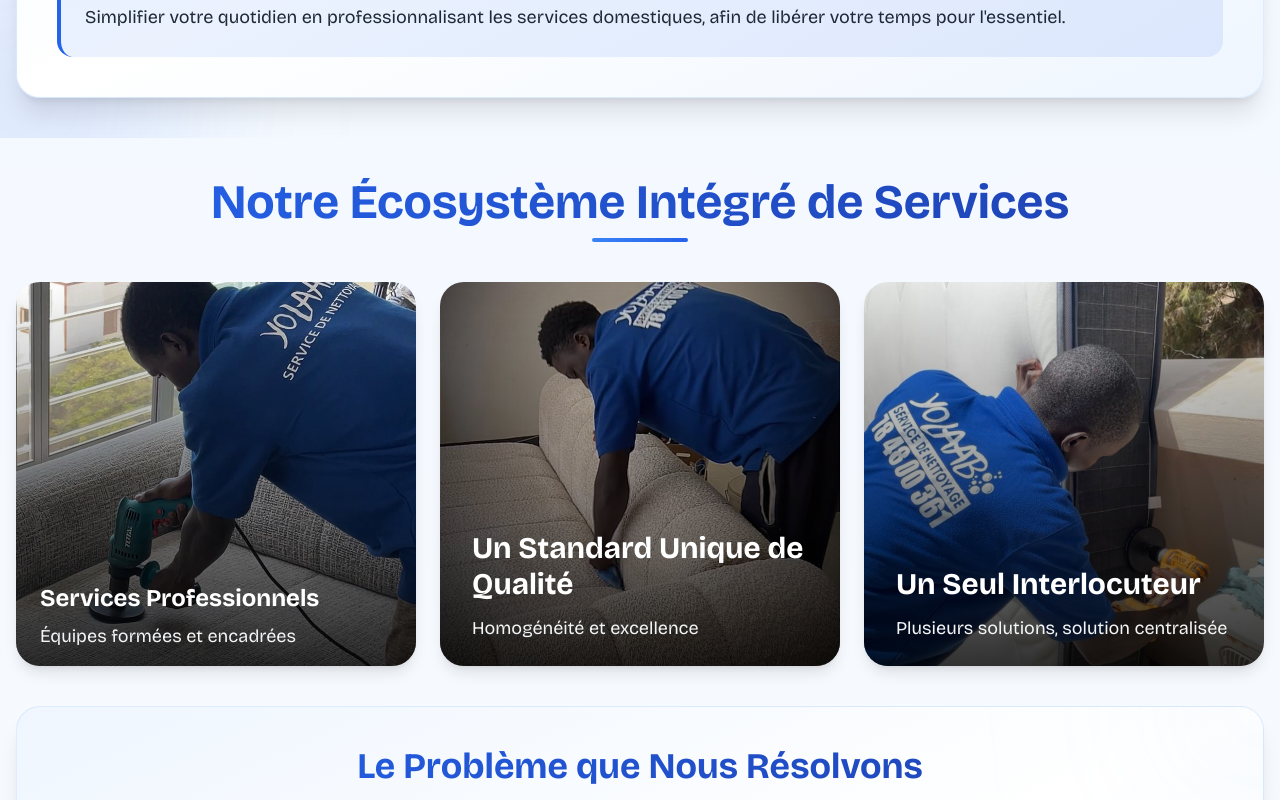
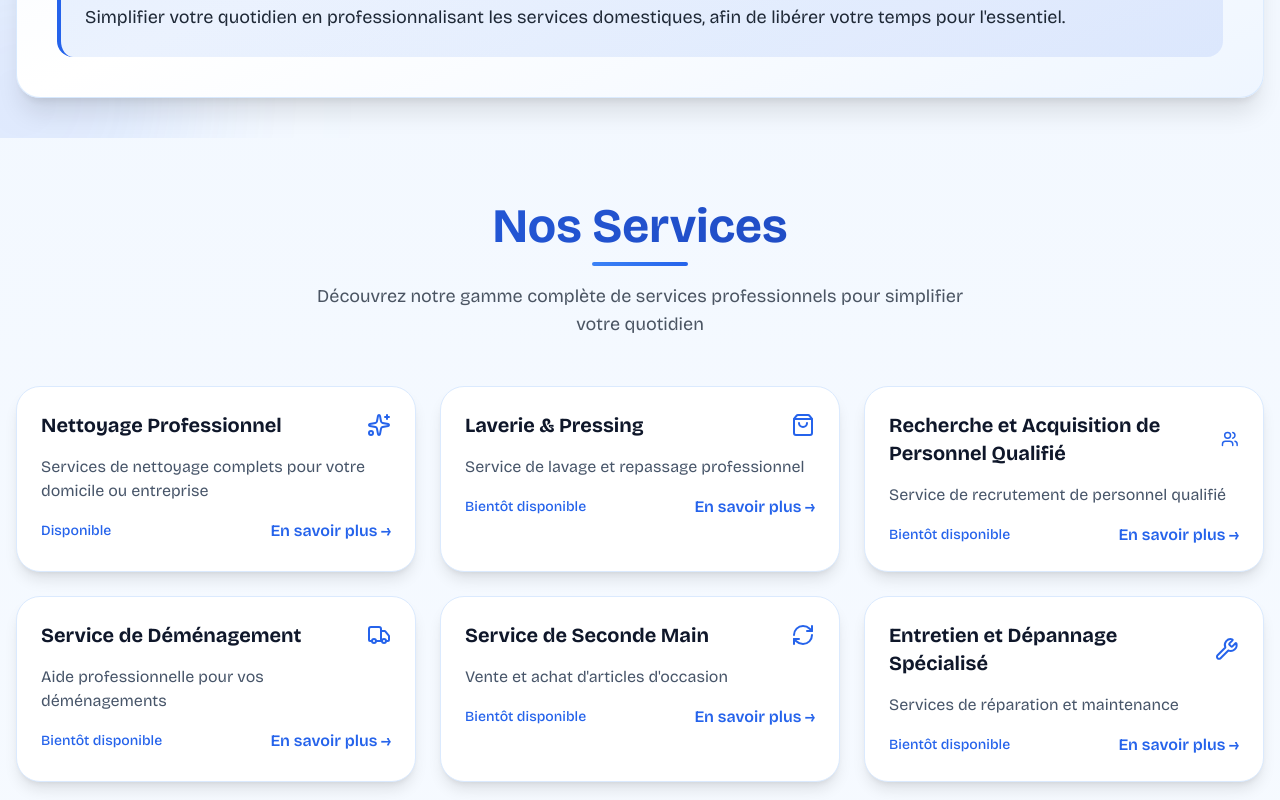
Before and after one commit to hamidouly0020/Yolaab, a Nuxt app in the folder Frontend/: page /home in a window 1280 px wide. Shown: the part 1180-1980 px from the top of the page. Built offline with nearby package versions, Linux system fonts and the light colour scheme.

Commit message:
Add services presentation section to home page

```diff
--- a/Frontend/pages/home.vue
+++ b/Frontend/pages/home.vue
@@ -41,14 +41,77 @@
           <p class="text-lg md:text-xl mb-8 text-white/90">
             Libérer votre temps pour l'essentiel
           </p>
-          <NuxtLink
-            to="/reservation"
+          <button
+            @click="openServicesModal"
             class="inline-block bg-white text-blue-600 px-12 py-5 rounded-full hover:bg-blue-50 transition-all transform hover:scale-105 shadow-lg font-bold pulse-cta"
           >
             <span class="flex items-center gap-3">
               <Calendar size="20" />
-              <span class="text-xl">RÉSERVER MAINTENANT</span>
+              <span class="text-xl">CHOISIR UN SERVICE</span>
             </span>
+          </button>
+        </div>
+      </div>
+    </div>
+
+    <!-- Services Modal -->
+    <div v-if="showServiceModal" class="fixed inset-0 z-50 flex items-center justify-center bg-black/40 p-4">
+      <div class="bg-white rounded-3xl shadow-2xl max-w-4xl w-full max-h-[90vh] overflow-hidden">
+        <div class="flex flex-col md:flex-row items-start md:items-center justify-between gap-4 p-6 border-b border-slate-200">
+          <div>
+            <h2 class="text-3xl font-bold text-slate-900">Choisissez un service</h2>
+            <p class="text-slate-600 mt-2">Cliquez sur le service dont vous avez besoin.</p>
+          </div>
+          <button
+            @click="closeServiceModal"
+            class="rounded-full border border-slate-200 px-4 py-2 text-slate-600 hover:bg-slate-100"
+          >
+            Fermer
+          </button>
+        </div>
+
+        <div class="grid grid-cols-1 md:grid-cols-2 gap-4 p-6 overflow-y-auto max-h-[60vh] md:max-h-none">
+          <button
+            v-for="service in services"
+            :key="service.id"
+            @click="selectService(service)"
+            class="text-left rounded-3xl border border-blue-100 bg-white p-6 transition-all hover:shadow-lg hover:border-blue-300"
+          >
+            <div class="flex items-center justify-between mb-4">
+              <h3 class="text-xl font-bold text-slate-900">{{ service.title }}</h3>
+            </div>
+            <p class="text-slate-600">{{ service.description }}</p>
+          </button>
+        </div>
+      </div>
+    </div>
+
+    <!-- Unavailable Service Modal -->
+    <div v-if="selectedService && !selectedService.available" class="fixed inset-0 z-50 flex items-center justify-center bg-black/40 p-4">
+      <div class="bg-white rounded-3xl shadow-2xl max-w-xl w-full p-6">
+        <div class="flex justify-between items-start gap-4 mb-6">
+          <div>
+            <h2 class="text-2xl font-bold text-slate-900">Bienvenue sur {{ selectedService.title }}</h2>
+            <p class="text-slate-600 mt-2">Le service sera bientôt disponible.</p>
+          </div>
+          <button @click="selectedService = null" class="text-slate-500 hover:text-slate-900">✕</button>
+        </div>
+
+        <p class="text-slate-700 mb-6">Pour contacter le service client Yolaab, appuyez sur le bouton WhatsApp.</p>
+        <div class="flex flex-col gap-3 sm:flex-row sm:justify-between">
+          <a
+            :href="whatsappLink"
+            target="_blank"
+            rel="noreferrer"
+            class="inline-flex items-center justify-center rounded-full bg-green-500 px-5 py-3 text-white font-bold hover:bg-green-600"
+          >
+            WhatsApp
+          </a>
+          <NuxtLink
+            to="/home"
+            class="inline-flex items-center justify-center rounded-full bg-slate-100 px-5 py-3 text-slate-900 font-bold hover:bg-slate-200"
+          >
+            Retour à l'accueil
           </NuxtLink>
         </div>
       </div>
@@ -82,6 +145,42 @@
             Simplifier votre quotidien en professionnalisant les services domestiques,
             afin de libérer votre temps pour l'essentiel.
           </p>
+        </div>
+      </div>
+    </div>
+
+    <!-- Services Presentation Section -->
+    <div class="max-w-7xl mx-auto px-4 py-16 relative">
+      <div class="text-center mb-12">
+        <h2 class="text-4xl md:text-5xl font-bold text-transparent bg-clip-text bg-gradient-to-r from-blue-600 to-blue-800 mb-3">
+          Nos Services
+        </h2>
+        <div class="w-24 h-1 bg-gradient-to-r from-blue-500 to-blue-600 mx-auto mt-3 rounded-full"></div>
+        <p class="text-lg text-gray-600 mt-4 max-w-2xl mx-auto">
+          Découvrez notre gamme complète de services professionnels pour simplifier votre quotidien
+        </p>
+      </div>
+
+      <div class="grid grid-cols-1 md:grid-cols-2 lg:grid-cols-3 gap-6">
+        <div
+          v-for="service in services"
+          :key="service.id"
+          @click="selectService(service)"
+          class="service-card bg-white rounded-3xl shadow-lg hover:shadow-2xl p-6 transition-all transform hover:scale-105 cursor-pointer border border-blue-100 hover:border-blue-300"
+        >
+          <div class="flex items-center justify-between mb-4">
+            <h3 class="text-xl font-bold text-slate-900">{{ service.title }}</h3>
+            <component :is="service.icon" class="text-blue-600" size="24" />
+          </div>
+          <p class="text-slate-600 mb-4">{{ service.description }}</p>
+          <div class="flex items-center justify-between">
+            <span class="text-sm font-medium text-blue-600">
+              {{ service.available ? 'Disponible' : 'Bientôt disponible' }}
+            </span>
+            <button class="text-blue-600 hover:text-blue-800 font-semibold">
+              En savoir plus →
+            </button>
+          </div>
         </div>
       </div>
     </div>
@@ -395,8 +494,79 @@
 
 <script setup lang="ts">
 import heroImg from '../assets/service1.jpeg'
-import { Home as HomeIcon, Calendar, Car, Sofa, Building2, Smile, Star, Lightbulb, Target, MapPin, Phone, Film, Image, Shield, Heart, Handshake, CheckCircle, Zap } from 'lucide-vue-next'
-// Page data is now hardcoded with Yolaab branding - no need for services/features arrays
+import { Home as HomeIcon, Calendar, Car, Sofa, Building2, Smile, Star, Lightbulb, Target, MapPin, Phone, Film, Image, Shield, Heart, Handshake, CheckCircle, Zap, Sparkles, ShoppingBag, Users, Truck, RefreshCw, Wrench } from 'lucide-vue-next'
+import { ref } from 'vue'
+import { useRouter } from '#imports'
+
+const router = useRouter()
+const showServiceModal = ref(false)
+const selectedService = ref<null | { id: string; title: string; description: string; available: boolean; route?: string; icon: any }>(null)
+
+const whatsappLink = 'https://api.whatsapp.com/send?phone=221767957899&text=Bonjour%20Yolaab%20%2C%20je%20souhaite%20obtenir%20plus%20d%27informations%20sur%20le%20service.'
+
+const services = [
+  {
+    id: 'nettoyage',
+    title: 'Nettoyage Professionnel',
+    description: 'Services de nettoyage complets pour votre domicile ou entreprise',
+    available: true,
+    route: '/reservation',
+    icon: Sparkles,
+  },
+  {
+    id: 'pressing',
+    title: 'Laverie & Pressing',
+    description: 'Service de lavage et repassage professionnel',
+    available: false,
+    icon: ShoppingBag,
+  },
+  {
+    id: 'personnel',
+    title: 'Recherche et Acquisition de Personnel Qualifié',
+    description: 'Service de recrutement de personnel qualifié',
+    available: false,
+    icon: Users,
+  },
+  {
+    id: 'demenagement',
+    title: 'Service de Déménagement',
+    description: 'Aide professionnelle pour vos déménagements',
+    available: false,
+    icon: Truck,
+  },
+  {
+    id: 'seconde-main',
+    title: 'Service de Seconde Main',
+    description: 'Vente et achat d\'articles d\'occasion',
+    available: false,
+    icon: RefreshCw,
+  },
+  {
+    id: 'depannage',
+    title: 'Entretien et Dépannage Spécialisé',
+    description: 'Services de réparation et maintenance',
+    available: false,
+    icon: Wrench,
+  },
+]
+
+const openServicesModal = () => {
+  showServiceModal.value = true
+}
+
+const closeServiceModal = () => {
+  showServiceModal.value = false
+  selectedService.value = null
+}
+
+const selectService = (service: typeof services[number]) => {
+  if (service.available && service.route) {
+    router.push(service.route)
+  } else {
+    selectedService.value = service
+    showServiceModal.value = false
+  }
+}
 </script>
 
 <style scoped>
@@ -521,6 +691,14 @@ import { Home as HomeIcon, Calendar, Car, Sofa, Building2, Smile, Star, Lightbul
 }
 
 /* Contact section refinements */
+.service-card {
+  transition: all 0.3s ease;
+}
+
+.service-card:hover {
+  transform: translateY(-5px);
+}
+
 .card-contact{
   background: rgba(255,255,255,0.06);
   backdrop-filter: blur(6px);
```
